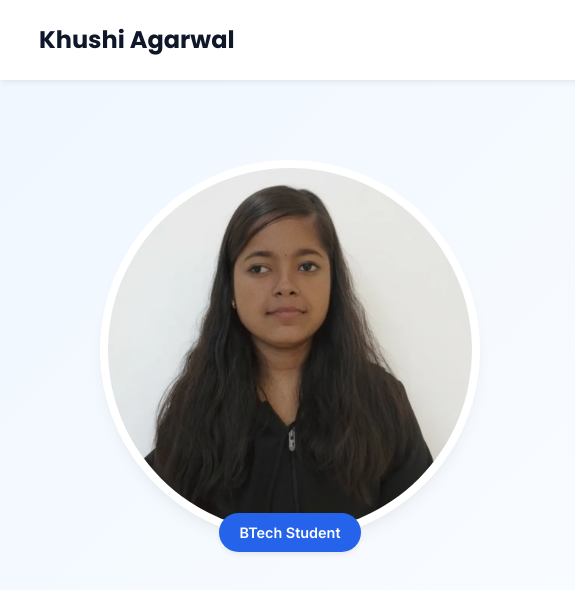
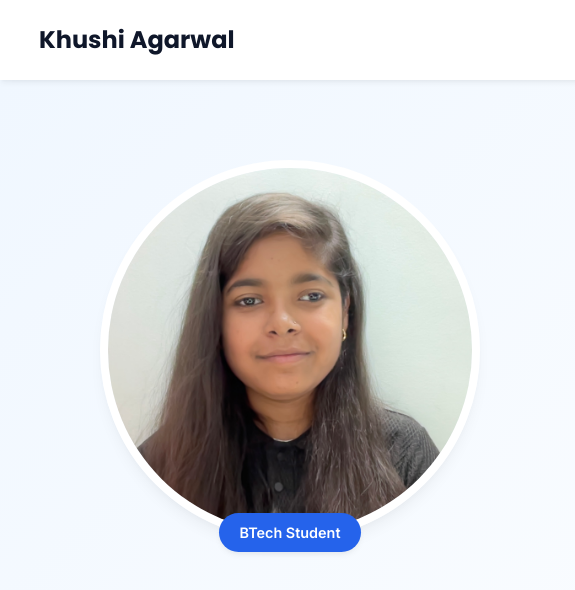
Before and after one commit to Khushi-agarwal1401/ui-portfolio, a website: page index.html in a window 1280 px wide. Shown: the top 590 px of the page, 0-575 px from the left. Drawn offline with nearby package versions, Linux system fonts and the light colour scheme.

Commit message:
Update portfolio with Me.jpg profile image

```diff
--- a/index.html
+++ b/index.html
@@ -6,7 +6,7 @@
     <meta name="description" content="Portfolio of Khushi Agarwal, a Computer Science student and aspiring tech entrepreneur focusing on web development, Python, and C++ projects based in India.">
     <meta name="viewport" content="width=device-width, initial-scale=1.0">
     <!-- Preload LCP Image -->
-    <link rel="preload" as="image" href="./public/images/Me.webp">
+    <link rel="preload" as="image" href="./public/images/Me.jpg">
 
     <!-- Render Blocking CSS optimizations & Font Display -->
     <link rel="preload" as="style" href="https://cdn.jsdelivr.net/npm/bootstrap-icons@1.13.1/font/bootstrap-icons.min.css">
@@ -46,7 +46,7 @@
         <section id="home-section">
             <div id="home">
                 <div class="image">
-                    <img src="./public/images/Me.webp" alt="Khushi Agarwal" width="380" height="380">
+                    <img src="./public/images/Me.jpg" alt="Khushi Agarwal" width="380" height="380">
                     <p class="degree">BTech Student</p>
                 </div>
                 <div class="detail-container">
```
Also changed, not shown: public/images/Me.jpg (added), public/images/Me.webp (deleted).
